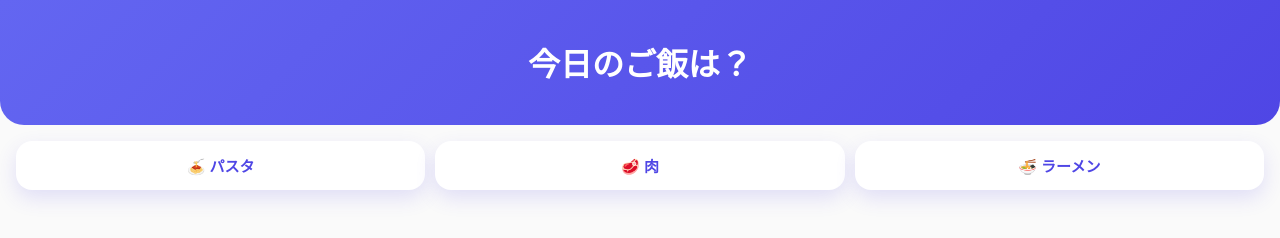
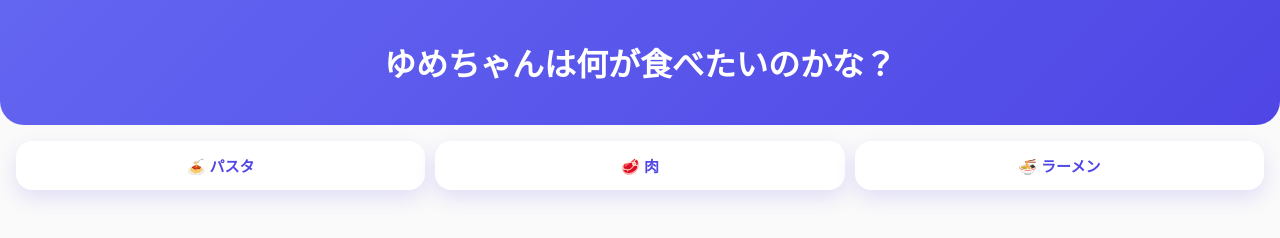
Before and after one commit to haounoho/Yumeno, a plain HTML site: page index.html in a window 1280 px wide. Drawn offline with Linux system fonts and the light colour scheme.

Commit message:
Update index.html

```diff
--- a/index.html
+++ b/index.html
@@ -9,7 +9,7 @@
 </head>
 <body>
   <header>
-    <h1>今日のご飯は？</h1>
+    <h1>ゆめちゃんは何が食べたいのかな？</h1>
   </header>
 
   <main>
```
